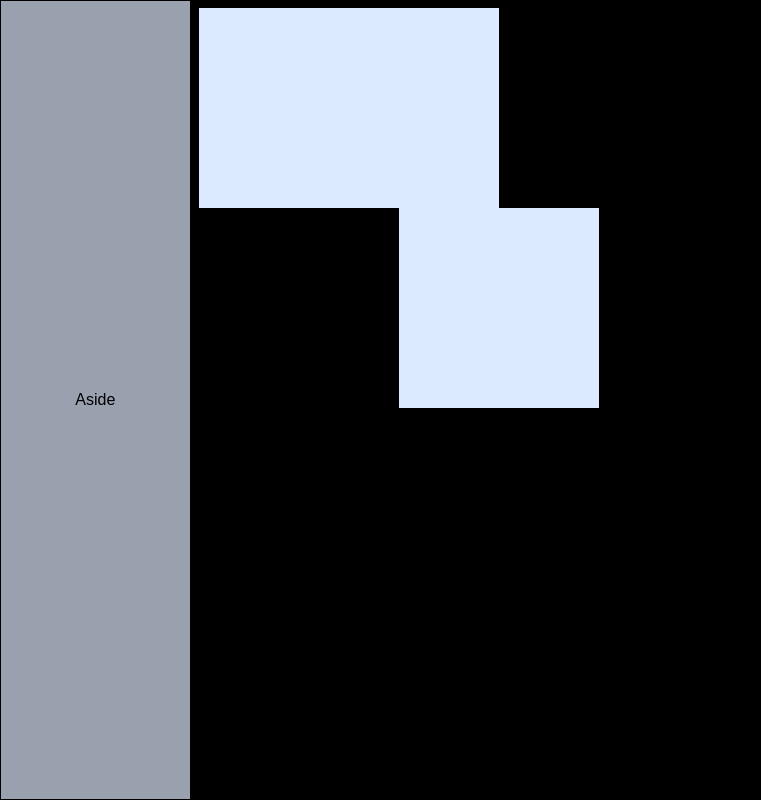
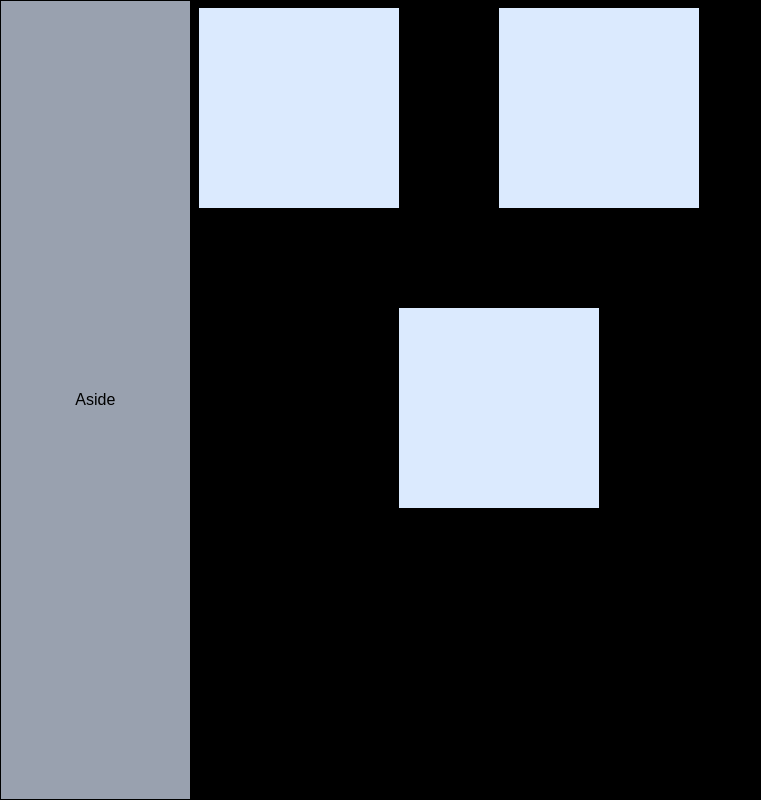
Before and after one commit to aty101/DashBoard-Component, a Next.js app: page / in a window 1280 px wide. Shown: the whole page, without its empty margins (0-761 px from the left). Built offline with nearby package versions, Linux system fonts and the light colour scheme.

Commit message:
drag with small bug

```diff
--- a/src/components/dynamic-grid/DynamicGrid.tsx
+++ b/src/components/dynamic-grid/DynamicGrid.tsx
@@ -5,7 +5,6 @@ import { pointerDown } from "./pointerDown";
 import { pointerMove } from "./pointerMove";
 import { pointerUp } from "./pointerUp";
 
-import { createPortal } from "react-dom";
 import { StableDataSection } from "./DataSection";
 
 const COL_NUM = 12;
@@ -18,6 +17,8 @@ export default function DynamicGrid() {
   const finalPosRef = useRef<WidgetDetailsType>(null);
   const animationId = useRef<number>(null);
 
+
+
   const handlersRefs = useRef<{
     handlePointerMoveRef: (e: PointerEvent) => void;
     handlePointUpRef: () => void;
@@ -25,10 +26,11 @@ export default function DynamicGrid() {
 
   const [widgetsDetails, setWidgetsDetails] = useState<WidgetDetailsType[]>([
     { id: 1, x: 0, y: 0, width: 2, height: 2 },
-    { id: 2, x: 1, y: 0, width: 2, height: 2 },
-    { id: 3, x: 2, y: 2, width: 2, height: 2 },
+    { id: 2, x: 3, y: 0, width: 2, height: 2 },
+    { id: 3, x: 2, y: 3, width: 2, height: 2 },
     // { id: 4, x: 3, y: 3, width: 200, height: 200 },
   ]);
+  const widgets = useRef<WidgetDetailsType[]>(widgetsDetails);
   const [widgetPlaceholder, setWidgetPlaceholder] =
     useState<WidgetDetailsType | null>(null);
 
@@ -38,11 +40,13 @@ export default function DynamicGrid() {
       draggedItemRef,
       animationId,
       finalPosRef,
+      widgets,
       setWidgetPlaceholder,
       setWidgetsDetails,
       COL_WIDTH,
       ROW_HEIGHT
     );
+
   }, []);
 
   const handlePointerUp = useCallback(() => {
@@ -63,16 +67,16 @@ export default function DynamicGrid() {
         handlersRefs.current.handlePointUpRef
       );
     }
-    console.log("done")
   }, []);
 
   const handlePointerDown = useCallback(
     (id: number, e: React.PointerEvent<HTMLElement>) => {
-      if (draggedItemRef.current && !finalPosRef.current) return;
+
+
+
+      if (draggedItemRef.current) return;
 
       pointerDown(id, e, parentRef, draggedItemRef, COL_WIDTH, ROW_HEIGHT);
-
-      console.log(`${draggedItemRef.current} \t ${finalPosRef.current}`);
 
       if (handlersRefs.current) {
         window.addEventListener(
--- a/src/components/dynamic-grid/pointerDown.ts
+++ b/src/components/dynamic-grid/pointerDown.ts
@@ -6,11 +6,12 @@ export const pointerDown = (
   e: React.PointerEvent<HTMLElement>,
   parentRef: RefObject<HTMLDivElement | null>,
   draggedItemRef: RefObject<WidgetDetailsType | null>,
+  COL_WIDTH: number,
+  ROW_HEIGHT: number,
 
-  COL_WIDTH: number,
-  ROW_HEIGHT: number
 ) => {
   e.currentTarget.setPointerCapture(e.pointerId);
+
   const widgetRect = e.currentTarget.getBoundingClientRect();
   const parentRect = parentRef.current?.getBoundingClientRect();
 
--- a/src/components/dynamic-grid/pointerMove.ts
+++ b/src/components/dynamic-grid/pointerMove.ts
@@ -6,6 +6,7 @@ export const pointerMove = (
   draggedItemRef: RefObject<WidgetDetailsType | null>,
   animationId: RefObject<number | null>,
   finalPosRef: RefObject<WidgetDetailsType | null>,
+  widgets: RefObject<WidgetDetailsType[]>,
   setWidgetPlaceholder: SetStateType<WidgetDetailsType | null>,
   setWidgetsDetails: SetStateType<WidgetDetailsType[]>,
   COL_WIDTH: number,
@@ -33,7 +34,7 @@ export const pointerMove = (
   if (!animationId.current) {
     animationId.current = requestAnimationFrame(() => {
       setWidgetsDetails((prev) => {
-        return prev.map((widget) => {
+        const newWidgets = prev.map((widget) => {
           if (widget.id != draggedItemRef.current?.id) return widget;
 
           return {
@@ -42,6 +43,8 @@ export const pointerMove = (
             y: newY,
           };
         });
+
+        return newWidgets;
       });
       animationId.current = null;
     });
--- a/src/components/dynamic-grid/pointerUp.ts
+++ b/src/components/dynamic-grid/pointerUp.ts
@@ -2,6 +2,7 @@ import { RefObject } from "react";
 import { SetStateType, WidgetDetailsType } from "./types";
 
 export const pointerUp = (
+
   draggedItemRef: RefObject<WidgetDetailsType | null>,
   finalPosRef: RefObject<WidgetDetailsType | null>,
   animationId: RefObject<number | null>,
```
